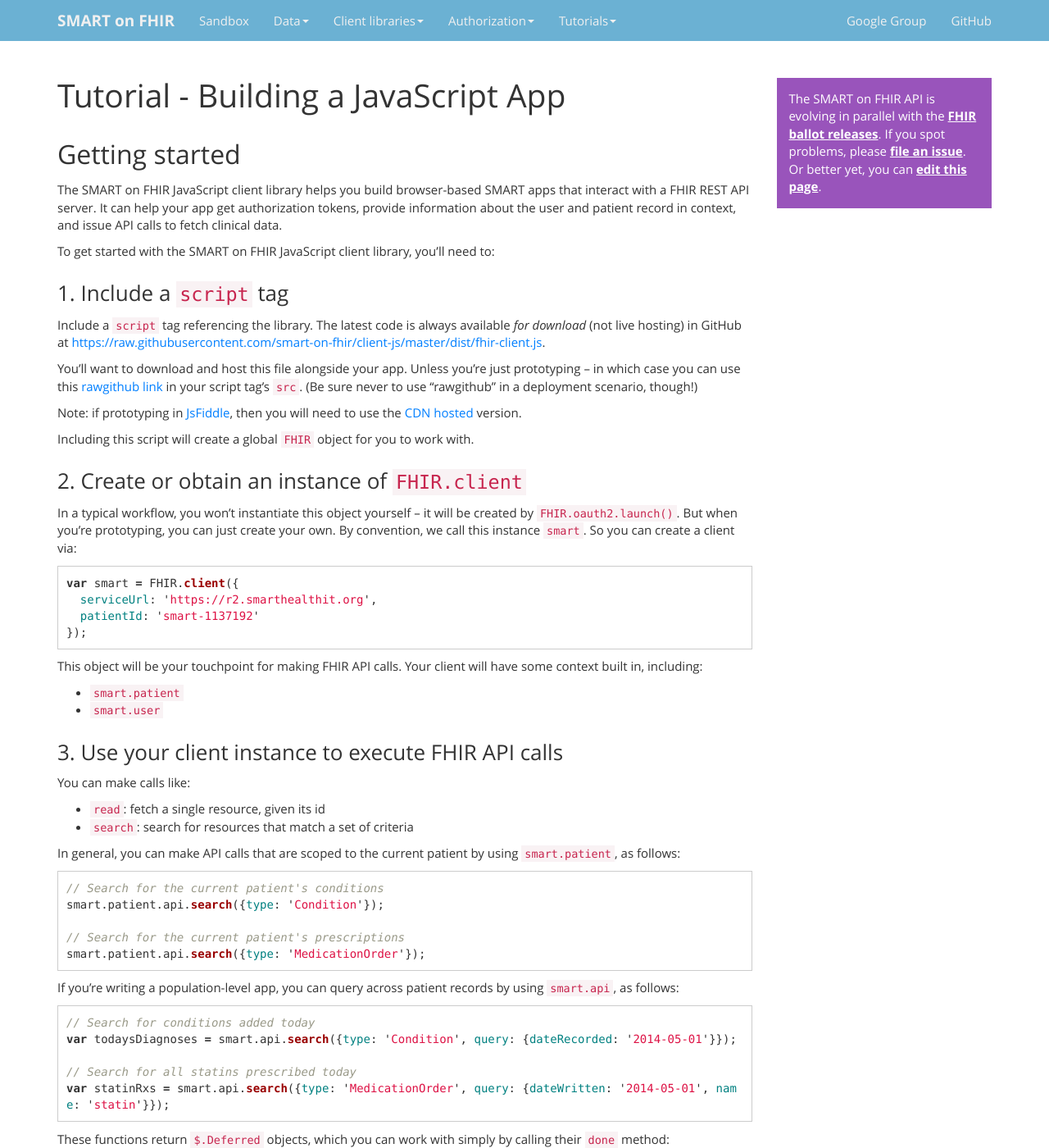
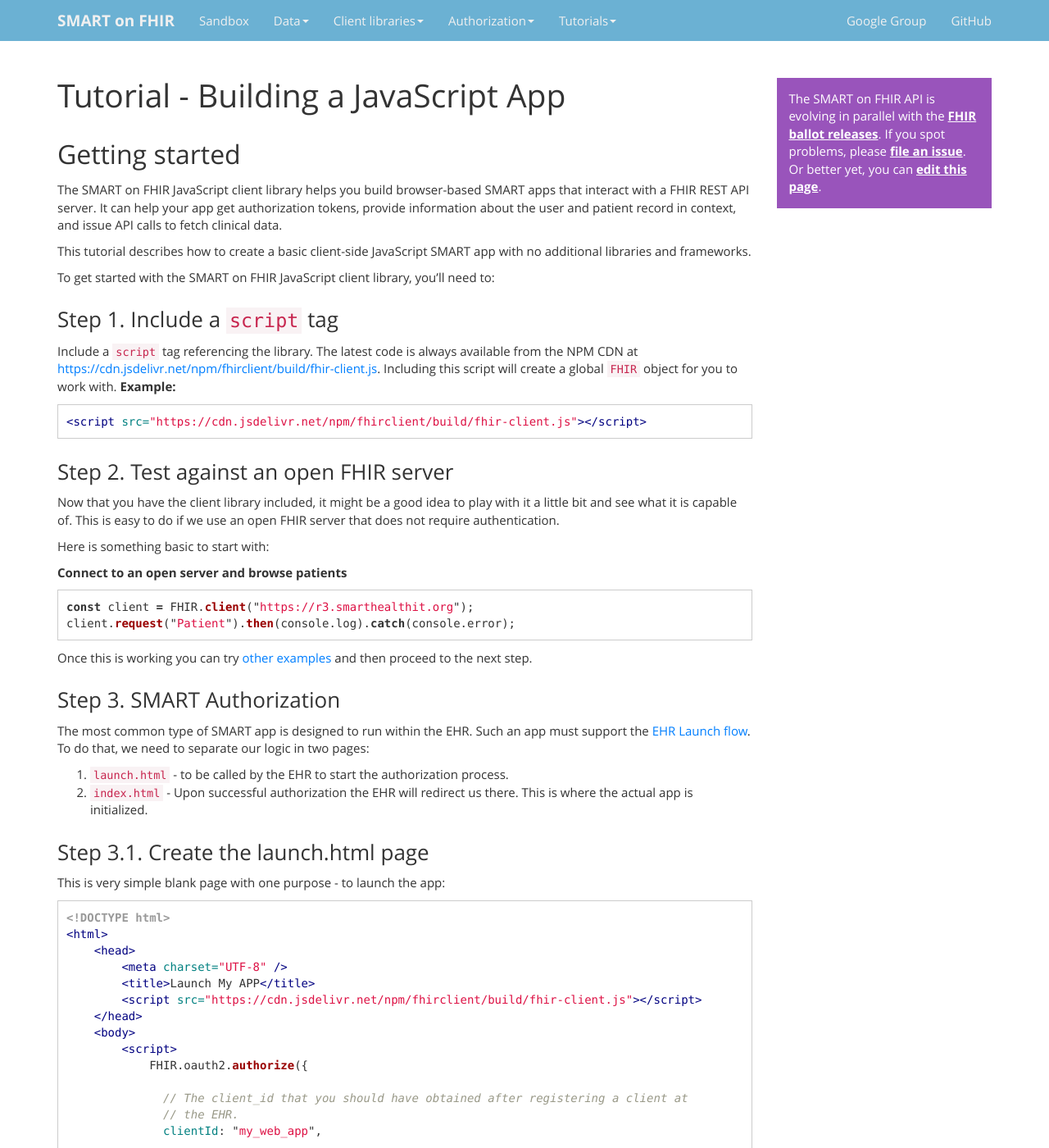
Before and after one commit to smart-on-fhir/smart-on-fhir.github.io, a Jekyll site: the page built from tutorials/javascript/index.md, in a window 1280 px wide and 1400 px high. Shown: the whole window at 82% size. Built offline with Jekyll 4.4.1, drawn with Linux system fonts in a browser that asks for light colours; some of the changed text lies outside the part shown.

Commit message:
Updated docs to use the new client API #175

````diff
--- a/tutorials/javascript/index.md
+++ b/tutorials/javascript/index.md
@@ -12,88 +12,169 @@
 authorization tokens, provide information about the user and patient record in
 context, and issue API calls to fetch clinical data.
 
+This tutorial describes how to create a basic client-side JavaScript SMART app with
+no additional libraries and frameworks.
+
 To get started with the SMART on FHIR JavaScript client library, you'll need to:
 
-### 1. Include a `script` tag
+### Step 1. Include a `script` tag
 
 Include a `script` tag referencing the library. The latest code is always
-available *for download* (not live hosting) in GitHub at
-[https://raw.githubusercontent.com/smart-on-fhir/client-js/master/dist/fhir-client.js](https://raw.githubusercontent.com/smart-on-fhir/client-js/master/dist/fhir-client.js).
-
-You'll want to download and host this file alongside your app. Unless you're
-just prototyping -- in which case you can use this [rawgithub
-link](https://rawgithub.com/smart-on-fhir/client-js/master/dist/fhir-client.js)
-in your script tag's `src`. (Be sure never to use "rawgithub" in a deployment scenario, though!)
-
-Note: if prototyping in [JsFiddle](https://jsfiddle.net), then you will need to use the [CDN hosted](https://cdn.rawgit.com/smart-on-fhir/client-js/v0.1.8/dist/fhir-client.js) version.
-
+available from the NPM CDN at
+[https://cdn.jsdelivr.net/npm/fhirclient/build/fhir-client.js](https://cdn.jsdelivr.net/npm/fhirclient/build/fhir-client.js).
 Including this script will create a global `FHIR` object for you to work with.
-
-### 2. Create or obtain an instance of `FHIR.client`
-
-In a typical workflow, you won't instantiate this object yourself -- it will
-be created by `FHIR.oauth2.launch()`. But when you're prototyping, you can just
-create your own. By convention, we call this instance `smart`. So you can
-create a client via:
-
-```js
-var smart = FHIR.client({
-  serviceUrl: 'https://r2.smarthealthit.org',
-  patientId: 'smart-1137192'
-});
+**Example:**
+```html
+<script src="https://cdn.jsdelivr.net/npm/fhirclient/build/fhir-client.js"></script>
 ```
 
-This object will be your touchpoint for making FHIR API calls. Your client
-will have some context built in, including:
+### Step 2. Test against an open FHIR server
+Now that you have the client library included, it might be a good idea to play
+with it a little bit and see what it is capable of. This is easy to do if we use
+an open FHIR server that does not require authentication.
 
-* `smart.patient`
-* `smart.user`
+Here is something basic to start with:
 
-### 3. Use your client instance to execute FHIR API calls
-
-You can make calls like:
-
-* `read`: fetch a single resource, given its id
-* `search`: search for resources that match a set of criteria
-
-In general, you can make API calls that are scoped to the current patient by
-using `smart.patient`, as follows:
-
+**Connect to an open server and browse patients**
 ```js
-// Search for the current patient's conditions
-smart.patient.api.search({type: 'Condition'});
-
-// Search for the current patient's prescriptions
-smart.patient.api.search({type: 'MedicationOrder'});
+const client = FHIR.client("https://r3.smarthealthit.org");
+client.request("Patient").then(console.log).catch(console.error);
 ```
 
-If you're writing a population-level app, you can query across patient records
-by using `smart.api`, as follows:
+Once this is working you can try [other examples](http://docs.smarthealthit.org/client-js/request.html)
+and then proceed to the next step.
 
-```js
-// Search for conditions added today
-var todaysDiagnoses = smart.api.search({type: 'Condition', query: {dateRecorded: '2014-05-01'}});
+### Step 3. SMART Authorization
+The most common type of SMART app is designed to run within the EHR. Such an app must
+support the [EHR Launch flow](http://www.hl7.org/fhir/smart-app-launch/#ehr-launch-sequence). To do that, we need to separate our logic in two pages:
+1. `launch.html` - to be called by the EHR to start the authorization process.
+2. `index.html` - Upon successful authorization the EHR will redirect us there. This is where the actual app is initialized.
 
-// Search for all statins prescribed today
-var statinRxs = smart.api.search({type: 'MedicationOrder', query: {dateWritten: '2014-05-01', name: 'statin'}});
+### Step 3.1. Create the launch.html page
+This is very simple blank page with one purpose - to launch the app:
+```html
+<!DOCTYPE html>
+<html>
+    <head>
+        <meta charset="UTF-8" />
+        <title>Launch My APP</title>
+        <script src="https://cdn.jsdelivr.net/npm/fhirclient/build/fhir-client.js"></script>
+    </head>
+    <body>
+        <script>
+            FHIR.oauth2.authorize({
+
+              // The client_id that you should have obtained after registering a client at
+              // the EHR.
+              clientId: "my_web_app",
+
+              // The scopes that you request from the EHR. In this case we want to:
+              // launch            - Get the launch context
+              // openid & fhirUser - Get the current user
+              // patient/*.read    - Read patient data
+              scope: "launch openid fhirUser patient/*.read",
+
+              // Typically, if your redirectUri points to the root of the current directory
+              // (where the launchUri is), you can omit this option because the default value is
+              // ".". However, some servers do not support directory indexes so "." and "./"
+              // will not automatically map to the "index.html" file in that directory.
+              redirectUri: "index.html"
+            });
+          }
+        </script>
+    </body>
+</html>
+```
+Note that you cannot just open this in the browser to launch the app. Instead, the EHR will open
+this page and will pass some URL parameters. Without those parameters the launch will not work.
+Alternatively, you can use a launcher like http://launch.smarthealthit.org/ to pretend that you
+are the EHR and launch your app with sample patients data.
+
+At this point you need to make sure your app is hosted on an HTTP server. If you have NodeJS installed,
+the simplest way to host these files would be to `cd` into your project folder (where the `launch.html`
+is saved) and run `npx http-server`.
+
+### Step 3.2. Create the index.html page
+After the launch sequence is started we will be redirected to the EHR where we may have to authorize
+the launch and select a patient (depending on the requested scopes). Once that is complete, the EHR
+will redirect back to our site using the `redirectUri` option provided above. Once we are there,
+we have to complete the authorization flow, which the client library will do for us. Then we can start
+making FHIR request and implement our business logic. Here is an example of simple app that renders as JSON
+the current patient and his/her medications (if any):
+```html
+<!DOCTYPE html>
+<html lang="en">
+    <head>
+        <meta charset="UTF-8" />
+        <title>Example SMART App</title>
+        <script src="https://cdn.jsdelivr.net/npm/fhirclient/build/fhir-client.js"></script>
+        <style>
+            #patient, #meds {
+                font-family: Monaco, monospace;
+                white-space: pre;
+                font-size: 13px;
+                height: 30vh;
+                overflow: scroll;
+                border: 1px solid #CCC;
+            }
+        </style>
+    </head>
+    <body>
+        <h4>Current Patient</h4>
+        <div id="patient">Loading...</div>
+        <br/>
+        <h4>Medications</h4>
+        <div id="meds">Loading...</div>
+        <script type="text/javascript">
+            FHIR.oauth2.ready().then(function(client) {
+
+                // Render the current patient (or any error)
+                client.patient.read().then(
+                    function(pt) {
+                        document.getElementById("patient").innerText = JSON.stringify(pt, null, 4);
+                    },
+                    function(error) {
+                        document.getElementById("patient").innerText = error.stack;
+                    }
+                );
+
+                // Get MedicationRequests for the selected patient
+                client.request("/MedicationRequest?patient=" + client.patient.id, {
+                    resolveReferences: [ "medicationReference" ],
+                    graph: true
+                })
+
+                // Reject if no MedicationRequests are found
+                .then(function(data) {
+                    if (!data.entry || !data.entry.length) {
+                        throw new Error("No medications found for the selected patient");
+                    }
+                    return data.entry;
+                })
+
+
+                // Render the current patient's medications (or any error)
+                .then(
+                    function(meds) {
+                        document.getElementById("meds").innerText = JSON.stringify(meds, null, 4);
+                    },
+                    function(error) {
+                        document.getElementById("meds").innerText = error.stack;
+                    }
+                );
+
+            }).catch(console.error);
+        </script>
+    </body>
+</html>
 ```
 
-These functions return `$.Deferred` objects, which you can work with simply by
-calling their `done` method:
+Now you can launch this against different EHRs or sandboxes. To do so, you will
+have to "register" the app, get it's client ID and put it in the `clientId` field
+in your `launch.html`. The easiest way to try this would be to use the SMART sandbox
+at http://launch.smarthealthit.org which does not even require you to register
+the app. Furthermore, if your app is running on http://127.0.0.1:8080/, then you
+can launch it simply by clicking [HERE](http://127.0.0.1:8080/launch.html?launch=eyJhIjoiMSJ9&iss=https%3A%2F%2Flaunch.smarthealthit.org%2Fv%2Fr4%2Ffhir).
 
-```js
-statinRxs.done(function(prescriptions){
-  console.log(prescriptions);
-});
-```
 
-In the `done` callback, you'll get a data structure containing search results.
-
-Here's a complete example of the steps above:
-
-<iframe
-  style="border: 1px solid black"
-  src="https://embed.plnkr.co/lnMOo6nsHVkVeF9gnLka/"
-  width="100%" height="500px"></iframe>
-
-For more details, see our [JS client docs](../../clients/javascript)
+For more details, see our [JS client docs](http://docs.smarthealthit.org/client-js/)
````
